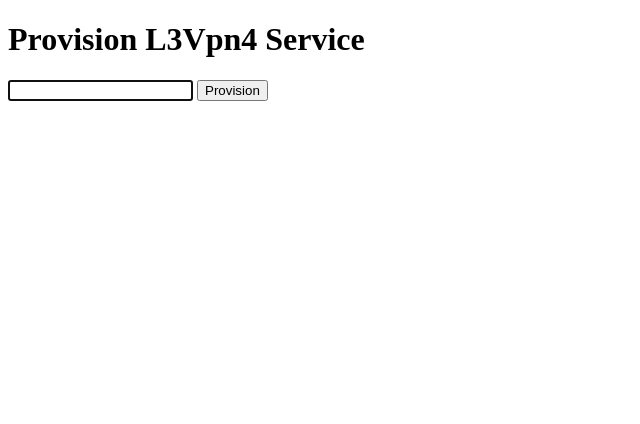
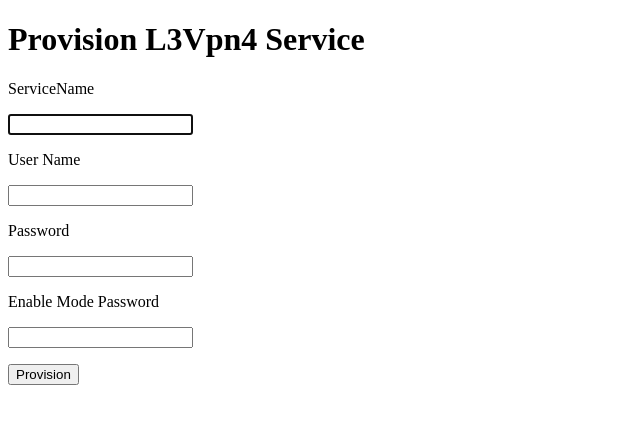
Before and after one commit to frankie336/AbleNet, a Flask app: page /provision_l3vpn4 in a window 1280 px wide. Shown: the top 424 px of the page, without its empty margins (0-640 px from the left). Run offline with Flask 3, Linux system fonts and the light colour scheme; some libraries are stand-ins or nearby versions.

Commit message:
No more hard coded passwords

```diff
--- a/TestScripts/TestScripts.py
+++ b/TestScripts/TestScripts.py
@@ -25,7 +25,7 @@ def test_AutoShell():
     """ """
     from L3Vpn.AutoShell3 import ChannelClass
 
-    activate = ChannelClass()
+    activate = ChannelClass(user_name='cisco',password='cisco',enable_pass='cisco')
     activate.l3vpn4_changes(service_name='vpn00005')
 
 
@@ -38,7 +38,7 @@ def test_GeneratePassword():
 
 if __name__ == "__main__":
     pass
-    #test_AutoShell()
+    test_AutoShell()
     #test_CreateL3vpnTable()
     #test_GeneratePassword()
-    test_CreateDeviceTable()
+    #test_CreateDeviceTable()
--- a/main.py
+++ b/main.py
@@ -94,7 +94,11 @@ def index():
 @app.route('/add_l3vpn4')
 def add_l3vpn4():
 
-    return render_template('add_l3vpn4.html')
+    from GeneratePassword import PassWordGen
+
+    bgp_pass = PassWordGen()
+    print(bgp_pass)
+    return render_template('add_l3vpn4.html',bgp_pass=bgp_pass)
 
 
 
@@ -157,11 +161,16 @@ def post_provision_l3vpn4():
 
     form = request.form
     search_vlaue = form['search_string']
+    user_name = form['user_name']
+    password = form['password']
+    enable_pass = form['enable_pass']
     print(search_vlaue)
+    print(user_name)
+    print(password)
 
     from L3Vpn.AutoShell3 import ChannelClass
 
-    activate = ChannelClass()
+    activate = ChannelClass(user_name,password,enable_pass)
     activate.l3vpn4_changes(service_name=search_vlaue)
 
     return redirect(url_for('provision_l3vpn4'))
--- a/templates/add_l3vpn4.html
+++ b/templates/add_l3vpn4.html
@@ -21,7 +21,7 @@
         <p><lablel>AsNumber</lablel>
             <input id="AsNumber" name="AsNumber" type="text"></p>
         <p><lablel>BgpPassword</lablel>
-            <input id="BgpPassword" name="BgpPassword" type="text"></p>
+            <input id="BgpPassword" name="BgpPassword" value="{{bgp_pass}}"type="text" readonly></p>
         <p><lablel>Rd</lablel>
             <input id="Rd" name="Rd" type="text"></p>
         <p><lablel>Rt</lablel>
--- a/templates/provision_l3vpn4.html
+++ b/templates/provision_l3vpn4.html
@@ -15,7 +15,14 @@
 
 
  <form method="POST">
-    <input type="text" autofocus="autofocus" name="search_string">
+     <p>ServiceName</p>
+     <p><input type="text" autofocus="autofocus" name="search_string"></p>
+     <p>User Name</p>
+     <p><input type="text" autofocus="autofocus" name="user_name"></p>
+     <p>Password</p>
+      <p><input type="password" autofocus="autofocus" name="password"></p>
+     <p>Enable Mode Password</p>
+     <p><input type="password" autofocus="autofocus" name="enable_pass"></p>
     <input type="submit" formaction="/post_provision_l3vpn4_new" value="Provision">&emsp;&emsp;
   </form>
 
```
Also changed, not shown: L3Vpn/AutoShell3.py (+8 -8 lines), test.py (added, +11 -0 lines).
